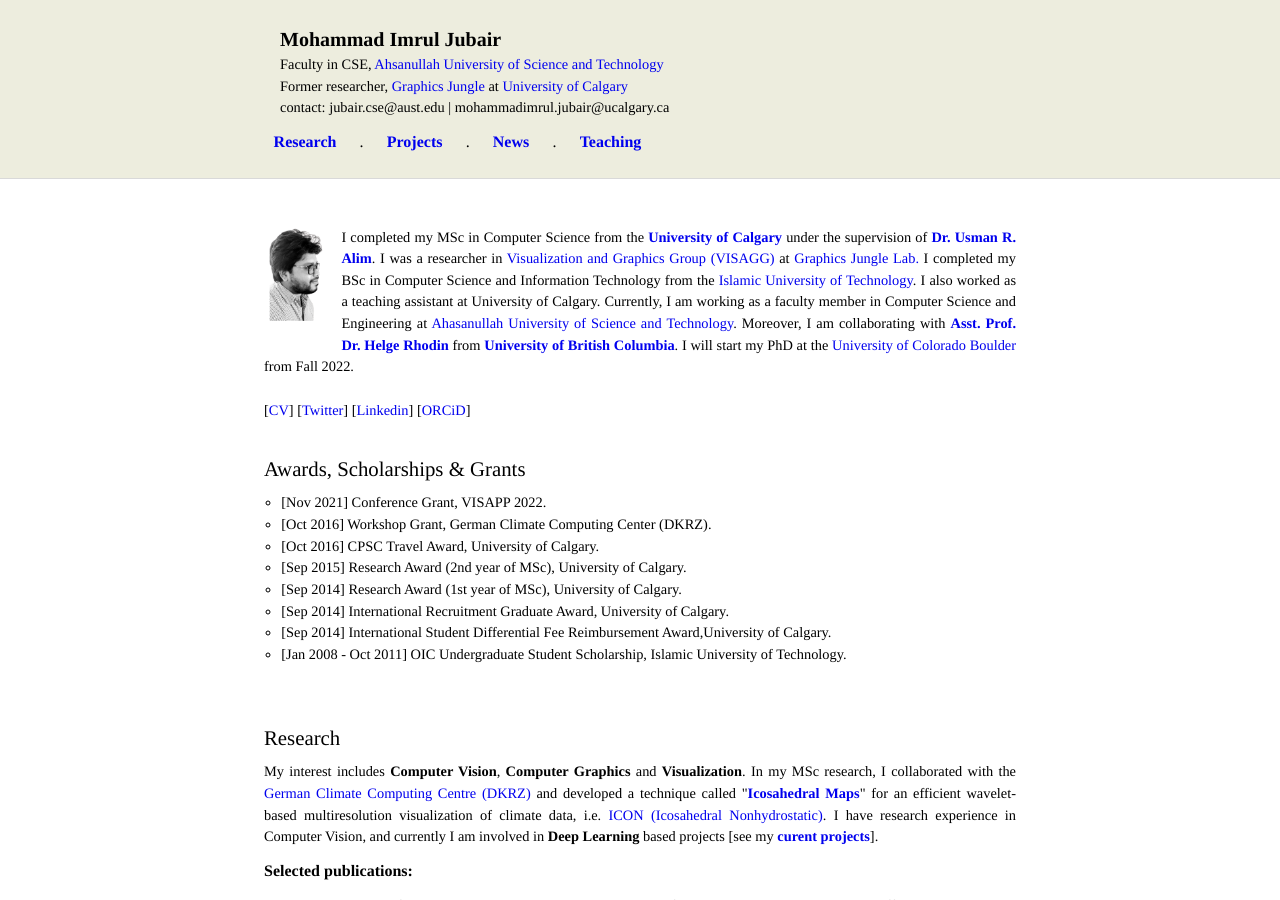
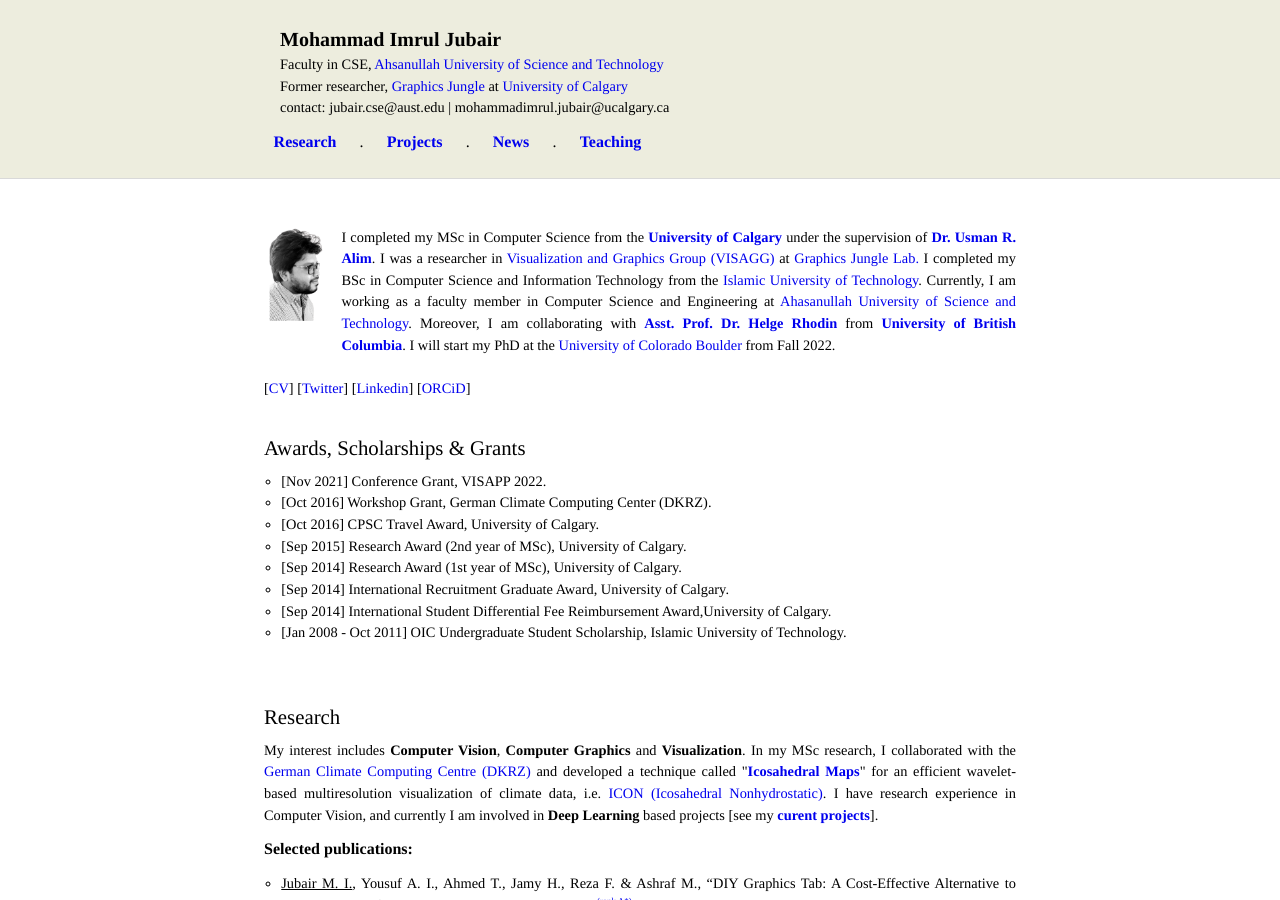
Before and after one commit to imruljubair/imruljubair.github.io, a Jekyll site: the page built from index.html, in a window 1280 px wide and 900 px high. Built offline with Jekyll 4.4.1, drawn with Linux system fonts in a browser that asks for light colours.

Commit message:
Update intro.html

```diff
--- a/_includes/intro.html
+++ b/_includes/intro.html
@@ -4,8 +4,7 @@
   <!--<div<div class="portrait"><img src="/assets/images/mypic.jpg"></div>-->
 
   <div class="portrait"><img src="/assets/images/mypic-bg.png"></div>
-	<p style="font-size:90%;  text-align:justify">I completed my MSc in Computer Science from the <a href="http://www.ucalgary.ca/cpsc" ; style="font-weight:bold">University of Calgary</a> under the supervision of <a href="http://pages.cpsc.ucalgary.ca/~ualim/"; style="font-weight:bold">Dr. Usman R. Alim</a>. I was a researcher in <a href="http://visagg.cpsc.ucalgary.ca/">Visualization and Graphics Group (VISAGG)</a> at <a href="http://jungle.cpsc.ucalgary.ca/wiki/">Graphics Jungle Lab.</a> I completed my BSc in Computer Science and Information Technology from the <a href="http://www.iutoic-dhaka.edu/">Islamic University of Technology</a>.
-  I also worked as a teaching assistant at University of Calgary. Currently, I am working as a faculty member in Computer Science and Engineering at <a href="http://www.aust.edu/">Ahasanullah University of Science and Technology</a>. Moreover, I am collaborating with <a href="https://www.cs.ubc.ca/~rhodin/web/"; style="font-weight:bold">Asst. Prof. Dr. Helge Rhodin</a> from <a href="https://www.cs.ubc.ca/" ; style="font-weight:bold">University of British Columbia</a>. I will start my PhD at the <a href="https://www.colorado.edu/">University of Colorado Boulder</a>  from Fall 2022. &nbsp;
+	<p style="font-size:90%;  text-align:justify">I completed my MSc in Computer Science from the <a href="http://www.ucalgary.ca/cpsc" ; style="font-weight:bold">University of Calgary</a> under the supervision of <a href="http://pages.cpsc.ucalgary.ca/~ualim/"; style="font-weight:bold">Dr. Usman R. Alim</a>. I was a researcher in <a href="http://visagg.cpsc.ucalgary.ca/">Visualization and Graphics Group (VISAGG)</a> at <a href="http://jungle.cpsc.ucalgary.ca/wiki/">Graphics Jungle Lab.</a> I completed my BSc in Computer Science and Information Technology from the <a href="http://www.iutoic-dhaka.edu/">Islamic University of Technology</a>. Currently, I am working as a faculty member in Computer Science and Engineering at <a href="http://www.aust.edu/">Ahasanullah University of Science and Technology</a>. Moreover, I am collaborating with <a href="https://www.cs.ubc.ca/~rhodin/web/"; style="font-weight:bold">Asst. Prof. Dr. Helge Rhodin</a> from <a href="https://www.cs.ubc.ca/" ; style="font-weight:bold">University of British Columbia</a>. I will start my PhD at the <a href="https://www.colorado.edu/">University of Colorado Boulder</a>  from Fall 2022. &nbsp;
   <br> <br>
   [<a href="{{ '/cv/CV_MIJubair.pdf' | prepend: site.baseurl }}">CV</a>] [<a href="https://twitter.com/ImrulJubair">Twitter</a>] [<a href="https://www.linkedin.com/in/imruljubair">Linkedin</a>] [<a href="https://orcid.org/0000-0003-0112-7524
   ">ORCiD</a>]
```
